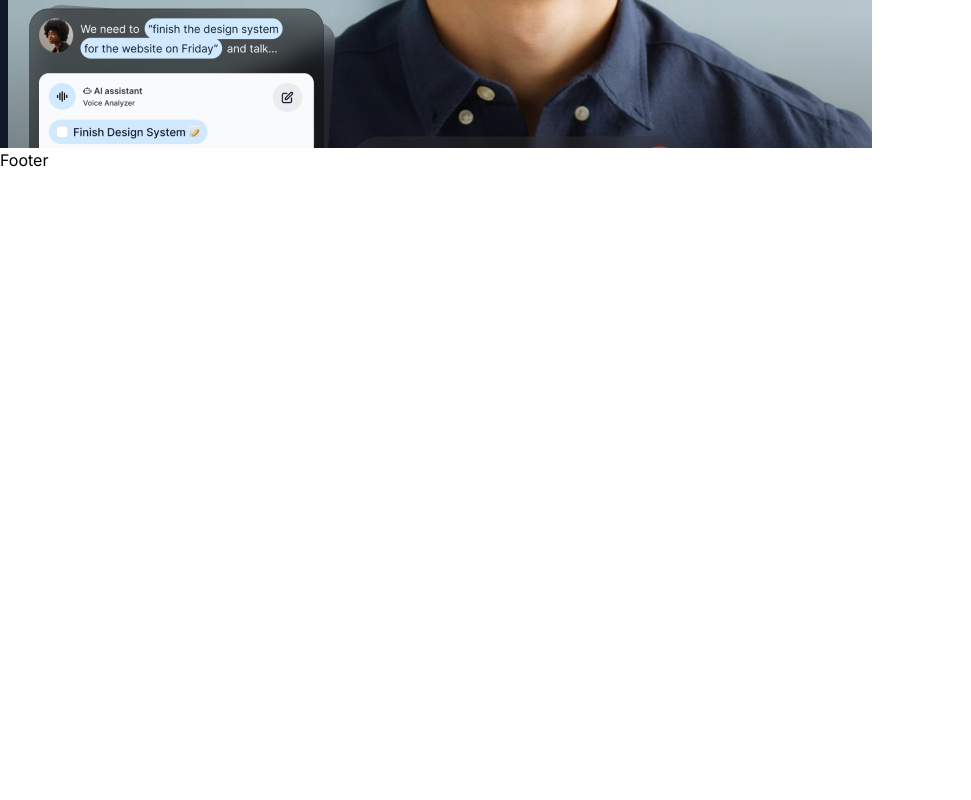
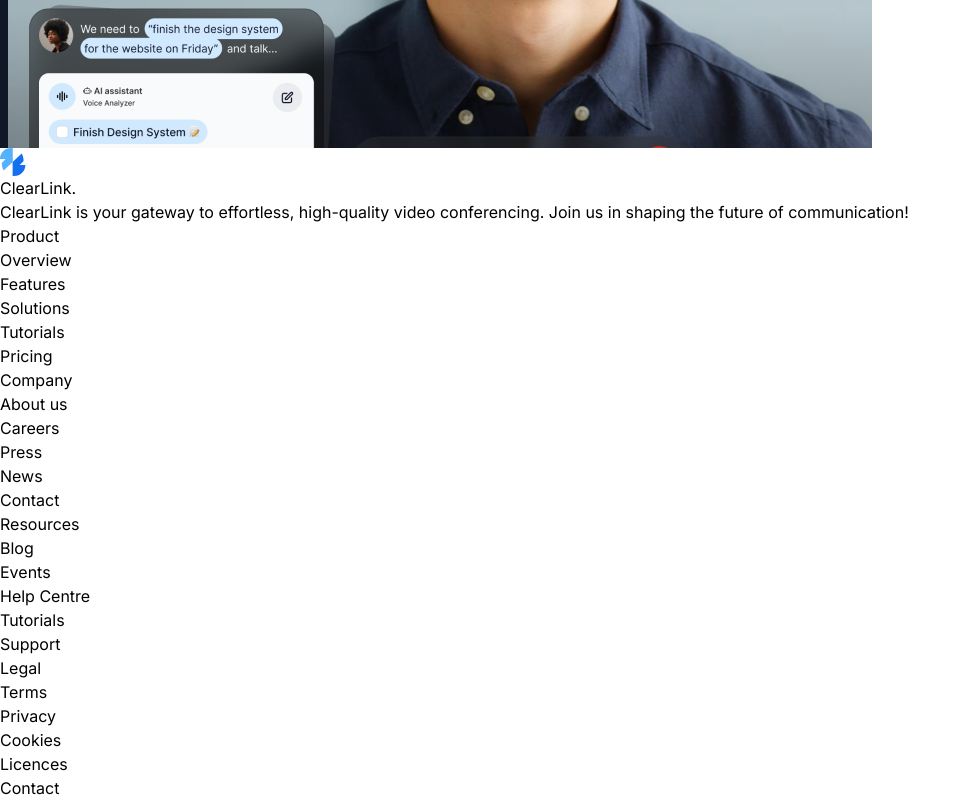
Before and after one commit to fantee-hub/clearLink, a Next.js app: page / in a window 1280 px wide. Shown: the part 5674-6474 px from the top of the page, without its empty margins (0-971 px from the left). Before the commit the page ends 5846 px from the top, so only its background shows below. Built offline with nearby package versions, Linux system fonts and the light colour scheme.

Commit message:
feat: added new assets

```diff
--- a/src/Components/Footer/index.tsx
+++ b/src/Components/Footer/index.tsx
@@ -3,7 +3,61 @@ import React from "react";
 const Footer = () => {
   return (
     <section className="max-w-[1472px] 2xl:mx-auto px-10 mx-auto relative py-[96px]">
-      Footer
+      <div>
+        <div>
+          <div>
+            <span>
+              <img src="/assets/logo/logo.svg" alt="logo" />
+            </span>
+            <span>ClearLink.</span>
+          </div>
+          <div>
+            ClearLink is your gateway to effortless, high-quality video
+            conferencing. Join us in shaping the future of communication!
+          </div>
+        </div>
+        <div>
+          <div>Product</div>
+          <ul>
+            <li>Overview</li>
+            <li>Features</li>
+            <li>Solutions</li>
+            <li>Tutorials</li>
+            <li>Pricing</li>
+          </ul>
+        </div>
+        <div>
+          <div>Company</div>
+          <ul>
+            <li>About us</li>
+            <li>Careers</li>
+            <li>Press</li>
+            <li>News</li>
+            <li>Contact</li>
+          </ul>
+        </div>
+        <div>
+          <div>Resources</div>
+          <ul>
+            <li>Blog</li>
+            <li>Events</li>
+            <li>Help Centre</li>
+            <li>Tutorials</li>
+            <li>Support</li>
+          </ul>
+        </div>
+        <div>
+          <div>Legal</div>
+          <ul>
+            <li>Terms</li>
+            <li>Privacy</li>
+            <li>Cookies</li>
+            <li>Licences</li>
+            <li>Contact</li>
+          </ul>
+        </div>
+        <div></div>
+      </div>
     </section>
   );
 };
```
